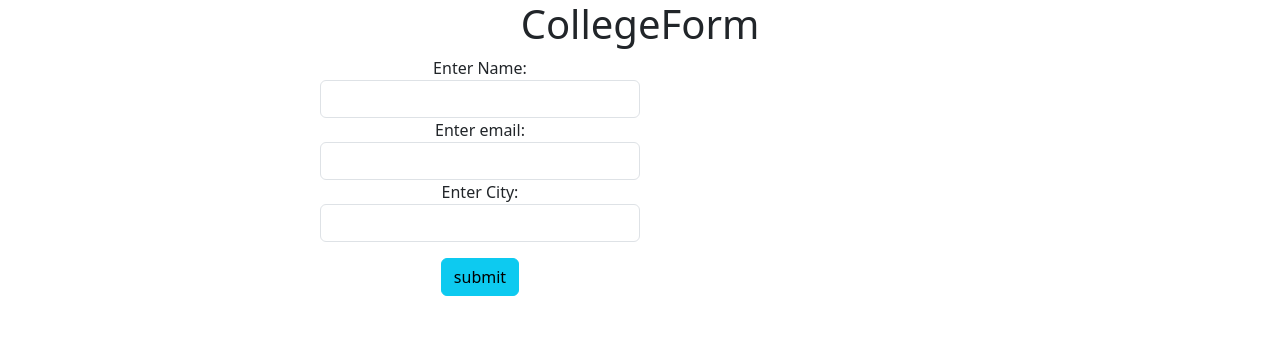
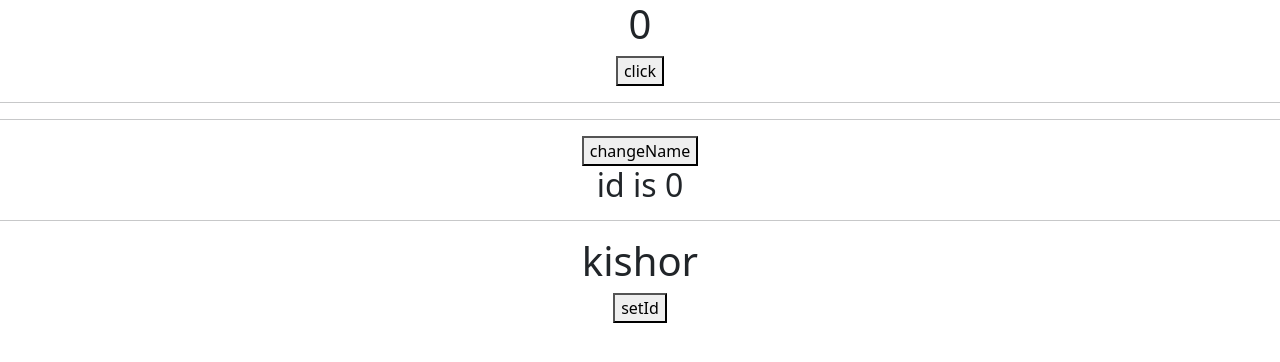
Before and after one commit to Vaibhavi7499/shopping-app-react, a React (Create React App) app: page /view/1 in a window 1280 px wide. Shown: the top 362 px of the page. Built offline with nearby package versions, Linux system fonts and the light colour scheme; data requests are answered from the project's data file.

Commit message:
useCallback , useMemo , React,memo in react

```diff
--- a/src/App.js
+++ b/src/App.js
@@ -1,5 +1,11 @@
 import "./App.css";
-import React, { Suspense, useEffect, useState } from "react";
+import React, {
+  Suspense,
+  useCallback,
+  useEffect,
+  useMemo,
+  useState,
+} from "react";
 import BsicDetails from "./form/BsicDetails";
 import { BrowserRouter, Route, Routes } from "react-router-dom";
 // import AdditionalQuestion from "./form/AdditionalQuestion";
@@ -19,6 +25,7 @@ import HandleForm from "./FormHandle/HandleForm";
 import Loading from "./Loading/Loading";
 import Todo from "./Todo/Todo";
 import CollegeForm from "./FormHandle/CollegeForm";
+import Child from "./Child";
 
 let AdditionalQuestion = React.lazy(() => import("./form/AdditionalQuestion"));
 let EnteredDetails = React.lazy(() => import("./form/EnteredDetails"));
@@ -34,41 +41,60 @@ let FilterTab = React.lazy(() => import("./shoppingApp/FilterTab"));
 
 function App() {
   let [cartCount, setCartCount] = useState([]);
-  let [loading, setLoading] = useState(false)
+  let [loading, setLoading] = useState(false);
+  let [count, setCount] = useState(0);
+  let [name, setName] = useState("kishor");
+  let [id, setId] = useState(0);
 
-  useEffect(() => {
-    getCart();
-  }, []);
+  let getId = useCallback(() => {
+    return setId(id + 1);
+  }, [id, name]);
+
+  // const expensiveCalculation = (num) => {
+  //   console.log("Calculating...");
+  //   for (let i = 0; i < 1000000000; i++) {
+  //     num += 1;
+  //   }
+  //   return num;
+  // };
+
+  // let calculation = useMemo(()=>{
+  //  return expensiveCalculation(count)
+  // },[count])
+
+  // useEffect(() => {
+  //   getCart();
+  // }, []);
 
   function addToCart(obj) {
-    setLoading(true)
+    setLoading(true);
     axios({
       method: "POST",
       url: "http://localhost:8000/cart",
       data: obj,
     })
       .then((r) => {
-      setLoading(false)
+        setLoading(false);
         console.log(r, "add to cart");
         getCart();
       })
       .catch((err) => {
         console.warn(err);
-      setLoading(false)
+        setLoading(false);
       });
   }
 
   function getCart() {
-    setLoading(true)
+    setLoading(true);
     axios
       .get("http://localhost:8000/cart")
       .then((r) => {
         setCartCount(r.data);
-      setLoading(false)
+        setLoading(false);
       })
       .catch((err) => {
         console.warn(err);
-      setLoading(false)
+        setLoading(false);
       });
   }
 
@@ -112,7 +138,15 @@ function App() {
       </cartContext.Provider> */}
       {/* <HandleForm/> */}
       {/* <Todo/> */}
-      <CollegeForm/>
+      {/* <CollegeForm/> */}
+      <h1>{count}</h1>
+      <button onClick={() => setCount(count + 1)}>click</button>
+      <hr></hr>
+      {/* <h2 >{calculation}</h2> */}
+      <hr />
+      <button onClick={() => setName("vaibhavi")}>changeName</button>
+      <h2>id is {id}</h2>
+      <Child name={name} getId={getId} />
     </div>
   );
 }
--- /dev/null
+++ b/src/Child.jsx
@@ -0,0 +1,18 @@
+import React, { memo} from "react";
+
+const Child = (props) => {
+  console.log("child called", props);
+
+  return (
+    <div>
+      <hr />
+      <h1>{props?.name}</h1>
+      <button onClick={() => props.getId()}>setId</button>
+    </div>
+  );
+};
+
+export default memo(Child);
+//name=kishor
+//name=vaibhavi
+//name == name
--- a/src/Todo/Todo.jsx
+++ b/src/Todo/Todo.jsx
@@ -35,6 +35,7 @@ console.log(obj)
       <input
         className="form-control"
         type="text"
+        value={inptValue}
         onChange={(e) =>getInptValue(e)}
       />
       <button className="btn btn-primary mt-4" onClick={addTodo}>
```
